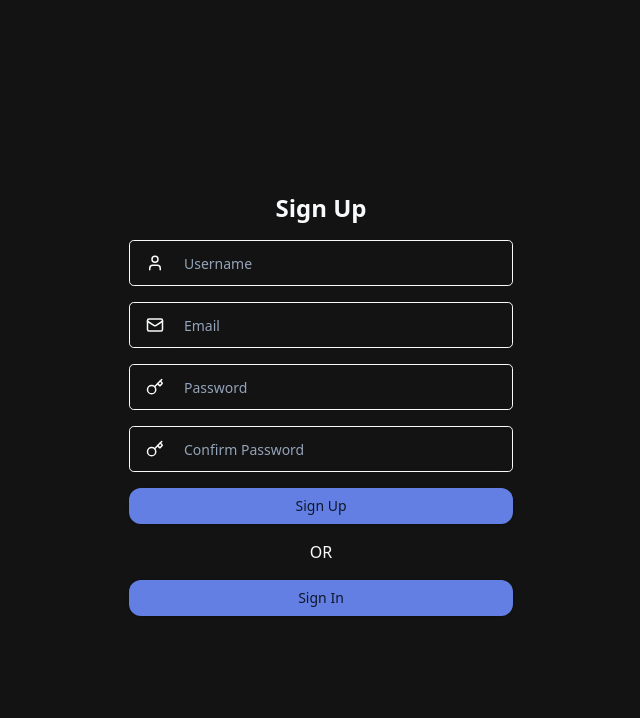
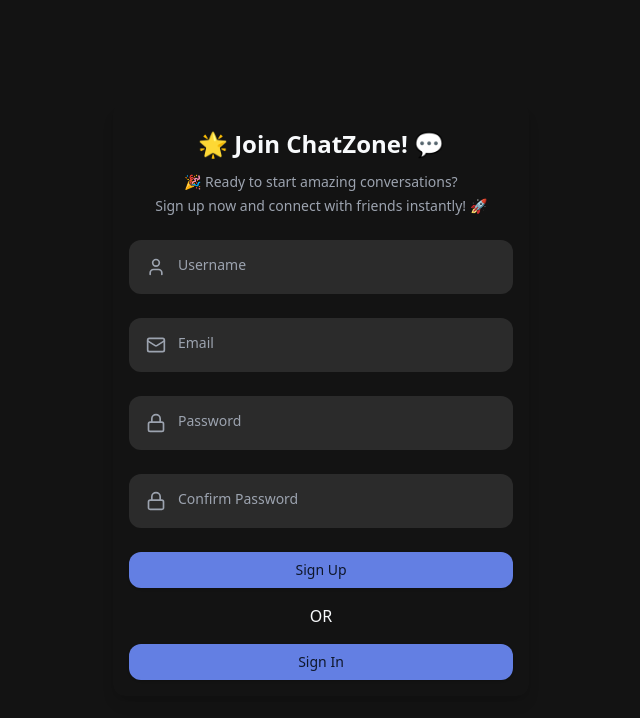
Before and after one commit to dhruv-moradiya/Chat-App-FE, a React (Vite) app: page /signup in a window 1280 px wide. Shown: the top 718 px of the page, without its empty margins (319-959 px from the left). Built offline with nearby package versions, Linux system fonts and the light colour scheme; no server answers.

Commit message:
Refactor input components: remove IconInput, enhance Input with error handling and label support

```diff
--- a/src/components/ui/icon-input.tsx
+++ /dev/null
@@ -1,16 +0,0 @@
-import { Input } from "./input";
-
-export const IconInput = ({
-  icon,
-  ...props
-}: { icon?: JSX.Element } & React.InputHTMLAttributes<HTMLInputElement>) => {
-  return (
-    <div className="w-full flex items-center border border-secondary p-1 px-4 rounded-lg transition duration-200 hover:border-primary focus-within:ring-2 focus-within:ring-primary focus-within:outline focus-within:outline-offset-2 focus-within:outline-1 focus-within:outline-secondary">
-      {icon && <div className="mr-2">{icon}</div>}
-      <Input
-        {...props}
-        className="w-full border-none outline-none focus-visible:ring-0 bg-transparent autofill:bg-transparent"
-      />
-    </div>
-  );
-};
--- a/src/components/ui/input.tsx
+++ b/src/components/ui/input.tsx
@@ -1,22 +1,59 @@
-import * as React from "react"
+import * as React from "react";
+import { cn } from "@/lib/utils";
 
-import { cn } from "@/lib/utils"
+type InputProps = React.ComponentProps<"input"> & {
+  icon?: React.ElementType;
+  label?: string;
+  error?: string;
+};
 
-const Input = React.forwardRef<HTMLInputElement, React.ComponentProps<"input">>(
-  ({ className, type, ...props }, ref) => {
+const Input = React.forwardRef<HTMLInputElement, InputProps>(
+  (
+    { className, type, icon: Icon, label = "Enter Text", error, ...props },
+    ref
+  ) => {
+    const uniqueId = React.useId();
+
     return (
-      <input
-        type={type}
-        className={cn(
-          "flex h-9 w-full rounded-md border border-input bg-transparent px-3 py-1 text-base shadow-sm transition-colors file:border-0 file:bg-transparent file:text-sm file:font-medium file:text-foreground placeholder:text-muted-foreground focus-visible:outline-none focus-visible:ring-1 focus-visible:ring-ring disabled:cursor-not-allowed disabled:opacity-50 md:text-sm",
-          className
+      <div className="relative w-full">
+        <div
+          className={cn(
+            "relative w-full flex items-center gap-4 bg-[#2b2b2b] p-4 rounded-xl border-[1px] border-transparent focus-within:border-[1px] focus-within:border-primary hover:border-primary transition-all duration-150",
+            className,
+            error &&
+              "border-red-500 focus-within:border-red-500 hover:border-red-500"
+          )}
+        >
+          {Icon && <Icon className="text-gray-400" size={20} />}
+          <input
+            {...props}
+            ref={ref}
+            type={type}
+            id={uniqueId}
+            autoComplete="off"
+            className="flex-1 peer text-white rounded-lg bg-transparent outline-none text-sm"
+          />
+          <label
+            htmlFor={uniqueId}
+            className={`absolute left-10 transition-all px-2 rounded-lg text-sm
+  ${
+    props.value
+      ? "-top-2.5 text-sm text-white bg-[#2b2b2b]"
+      : "top-3.5 text-lg text-gray-400"
+  }
+  peer-focus:-top-2 peer-focus:text-sm peer-focus:text-white peer-focus:bg-[#2b2b2b]`}
+          >
+            {label}
+          </label>
+        </div>
+        {error && (
+          <p className="text-red-500 text-[12px] font-bold ml-2">{error}</p>
         )}
-        ref={ref}
-        {...props}
-      />
-    )
+      </div>
+    );
   }
-)
-Input.displayName = "Input"
+);
 
-export { Input }
+Input.displayName = "Input";
+
+export { Input };
--- a/src/page/SignIn.tsx
+++ b/src/page/SignIn.tsx
@@ -1,10 +1,10 @@
 import { showErrorToast } from "@/components/common/ToastProvider";
 import { Button } from "@/components/ui/button";
-import { IconInput } from "@/components/ui/icon-input";
+import { Input } from "@/components/ui/input";
 import Squares from "@/components/ui/squares";
 import { loginUserThunk } from "@/store/auth/AuthThunks";
 import { useAppDispatch, useAppSelector } from "@/store/store";
-import { Key, Mail, User } from "lucide-react";
+import { Loader, Lock, Mail, User } from "lucide-react";
 import { useState } from "react";
 import { useNavigate } from "react-router-dom";
 
@@ -14,12 +14,24 @@
   password: string;
 };
 
+type FromError = {
+  username: string;
+  email: string;
+  password: string;
+};
+
 const SignIn = () => {
   const navigate = useNavigate();
   const dispatch = useAppDispatch();
-  const { isLoading, error } = useAppSelector((state) => state.auth);
+  const { isLoading } = useAppSelector((state) => state.auth);
 
   const [formData, setFormData] = useState<FormData>({
+    username: "",
+    email: "",
+    password: "",
+  });
+
+  const [formError, setFormError] = useState<FromError>({
     username: "",
     email: "",
     password: "",
@@ -28,18 +40,44 @@
   const handleChange = (e: React.ChangeEvent<HTMLInputElement>) => {
     const { name, value } = e.target;
     setFormData((prev) => ({ ...prev, [name]: value }));
+
+    if (formError?.[name as keyof FromError]) {
+      setFormError((prev) => ({ ...prev, [name]: "" }));
+    }
   };
 
   const validateForm = () => {
-    const formValues = Object.values(formData);
-    return formValues.every((value) => value !== "");
+    const errors = {
+      username: "",
+      email: "",
+      password: "",
+    };
+
+    let isValid = true;
+
+    if (!formData.username) {
+      errors.username = "Username is required";
+      isValid = false;
+    }
+
+    if (!formData.email) {
+      errors.email = "Email is required";
+      isValid = false;
+    }
+
+    if (!formData.password) {
+      errors.password = "Password is required";
+      isValid = false;
+    }
+
+    setFormError(errors);
+    return isValid;
   };
 
   const handleSubmit = (e: React.FormEvent<HTMLFormElement>) => {
     e.preventDefault();
 
     if (!validateForm()) {
-      showErrorToast("Please fill out all the fields");
       return;
     }
 
@@ -50,56 +88,79 @@
 
   return (
     <div className="w-screen h-screen flex flex-col justify-center items-center gap-2">
-      <Squares
+      {/* <Squares
         speed={0.5}
         squareSize={40}
         direction="diagonal"
         borderColor="#2b2b2b"
         hoverFillColor="#222"
-      />
-      <div className="absolute">
-        <h2 className="text-2xl font-bold my-2">Sign In</h2>
+      /> */}
+      <div className="absolute flex flex-col gap-6 items-center justify-center p-4 rounded-xl shadow-lg">
+        <div className="flex flex-col items-center gap-1">
+          <h2 className="text-2xl font-bold my-2">
+            💬 Welcome to DM ChatZone! 🚀
+          </h2>
+          <p className="text-sm text-gray-400 flex flex-col gap-1 text-center">
+            <span>👋 Hey, ready to jump back into the conversation?</span>
+            <span>
+              Enter your details to start chatting with your friends! 🗨️✨
+            </span>
+          </p>
+        </div>
 
         <form
-          className="w-96 flex flex-col gap-4 border-lime-200"
+          className="w-96 flex flex-col gap-6 border-lime-200"
           onSubmit={handleSubmit}
         >
-          <IconInput
-            icon={<User />}
-            placeholder="Username"
+          <Input
+            icon={User}
             name="username"
+            label="Username"
             onChange={handleChange}
             value={formData.username}
+            error={formError?.username}
           />
 
-          <IconInput
+          <Input
             type="email"
-            icon={<Mail />}
-            placeholder="Email"
+            icon={Mail}
+            label="Email"
             name="email"
             onChange={handleChange}
             value={formData.email}
+            error={formError?.email}
           />
 
-          <IconInput
-            icon={<Key />}
-            placeholder="Password"
+          <Input
+            icon={Lock}
+            label="Password"
             name="password"
             onChange={handleChange}
             value={formData.password}
+            error={formError?.password}
           />
 
-          <Button className="rounded-xl" type="submit" disabled={isLoading}>
-            {isLoading ? "Loading..." : "Sign In"}
+          <div className="w-full flex flex-col gap-4">
+            <Button
+              className="rounded-xl active:scale-95 transition-transform duration-150"
+              type="submit"
+              disabled={isLoading}
+            >
+              {isLoading ? (
+                <Loader className="animate-spin" size={20} />
+              ) : (
+                "Sign In"
+              )}
             </Button>
-          <p>OR</p>
+            <p className="text-center">OR</p>
             <Button
-            className="rounded-xl"
+              className="rounded-xl active:scale-95 transition-transform duration-150"
               type="button"
               onClick={() => navigate("/signup")}
             >
               Sign Up
             </Button>
+          </div>
         </form>
       </div>
     </div>
--- a/src/page/SignUp.tsx
+++ b/src/page/SignUp.tsx
@@ -1,13 +1,21 @@
 import { showErrorToast } from "@/components/common/ToastProvider";
 import { Button } from "@/components/ui/button";
 import { IconInput } from "@/components/ui/icon-input";
+import { Input } from "@/components/ui/input";
 import { registerUserThunk } from "@/store/auth/AuthThunks";
 import { useAppDispatch, useAppSelector } from "@/store/store";
-import { Key, Mail, User } from "lucide-react";
+import { Key, Loader, Lock, Mail, User } from "lucide-react";
 import React, { useState } from "react";
 import { useNavigate } from "react-router-dom";
 
 type FormData = {
+  username: string;
+  email: string;
+  password: string;
+  confirmPassword: string;
+};
+
+type FromError = {
   username: string;
   email: string;
   password: string;
@@ -25,6 +33,12 @@
     password: "",
     confirmPassword: "",
   });
+  const [formError, setFormError] = useState<FromError>({
+    username: "",
+    email: "",
+    password: "",
+    confirmPassword: "",
+  });
 
   const handleChange = (e: React.ChangeEvent<HTMLInputElement>) => {
     const { name, value } = e.target;
@@ -32,20 +46,51 @@
   };
 
   const validateForm = () => {
-    const formValues = Object.values(formData);
-    return formValues.every((value) => value !== "");
+    // const formValues = Object.values(formData);
+    // return formValues.every((value) => value !== "");
+
+    const errors = {
+      username: "",
+      email: "",
+      password: "",
+      confirmPassword: "",
+    };
+
+    let isValid = true;
+
+    if (!formData.username) {
+      errors.username = "Username is required";
+      isValid = false;
+    }
+
+    if (!formData.email) {
+      errors.email = "Email is required";
+      isValid = false;
+    }
+
+    if (!formData.password) {
+      errors.password = "Password is required";
+      isValid = false;
+    }
+
+    if (!formData.confirmPassword) {
+      errors.confirmPassword = "Confirm Password is required";
+      isValid = false;
+    }
+
+    setFormError(errors);
+    return isValid;
   };
 
   const handleSubmit = (e: React.FormEvent<HTMLFormElement>) => {
     e.preventDefault();
 
     if (!validateForm()) {
-      showErrorToast("Please fill out all the fields");
       return;
     }
 
     if (formData.password !== formData.confirmPassword) {
-      showErrorToast("Passwords do not match");
+      showErrorToast("Password and confirm password do not match");
       return;
     }
 
@@ -56,62 +101,82 @@
 
   return (
     <div className="w-screen h-screen flex flex-col justify-center items-center gap-2">
-      <h2 className="text-2xl font-bold my-2">Sign Up</h2>
+      <div className="absolute flex flex-col gap-6 items-center justify-center p-4 rounded-xl shadow-lg">
+        <div className="flex flex-col items-center gap-1">
+          <h2 className="text-2xl font-bold my-2">🌟 Join ChatZone! 💬</h2>
+          <p className="text-sm text-gray-400 flex flex-col gap-1 text-center">
+            <span>🎉 Ready to start amazing conversations?</span>
+            <span>Sign up now and connect with friends instantly! 🚀</span>
+          </p>
+        </div>
 
         <form
-        className="min-w-52 sm:min-w-72 md:min-w-96 flex flex-col items-center gap-4"
+          className="min-w-52 sm:min-w-72 md:min-w-96 flex flex-col items-center gap-6"
           onSubmit={handleSubmit}
         >
-        <IconInput
-          icon={<User size={18} />}
-          placeholder="Username"
+          <Input
+            type="text"
+            icon={User}
+            label="Username"
             name="username"
             onChange={handleChange}
             value={formData.username}
+            error={formError.username}
           />
 
-        <IconInput
-          type="email"
-          icon={<Mail size={18} />}
-          placeholder="Email"
+          <Input
+            type="text"
+            icon={Mail}
+            label="Email"
             name="email"
             onChange={handleChange}
             value={formData.email}
+            error={formError.email}
           />
 
-        <IconInput
-          icon={<Key size={18} />}
-          placeholder="Password"
+          <Input
+            icon={Lock}
+            label="Password"
             name="password"
             onChange={handleChange}
             value={formData.password}
+            error={formError.password}
           />
-        <IconInput
-          icon={<Key size={18} />}
-          placeholder="Confirm Password"
+
+          <Input
+            icon={Lock}
+            label="Confirm Password"
             name="confirmPassword"
             onChange={handleChange}
             value={formData.confirmPassword}
+            error={formError.confirmPassword}
           />
 
+          <div className="w-full flex flex-col gap-4">
             <Button
-          className="w-full rounded-xl"
+              className="w-full rounded-xl active:scale-95 transition-transform duration-150"
               type="submit"
               disabled={isLoading}
             >
-          {isLoading ? "Loading..." : "Sign Up"}
+              {isLoading ? (
+                <Loader className="animate-spin" size={20} />
+              ) : (
+                "Sign Up"
+              )}
             </Button>
 
             <p className="w-full text-center">OR</p>
 
             <Button
-          className="w-full rounded-xl"
+              className="w-full rounded-xl active:scale-95 transition-transform duration-150"
               type="button"
               onClick={() => navigate("/signin")}
             >
               Sign In
             </Button>
+          </div>
         </form>
+      </div>
     </div>
   );
 };
```
Lines whose indentation alone changed are shown as unchanged.
